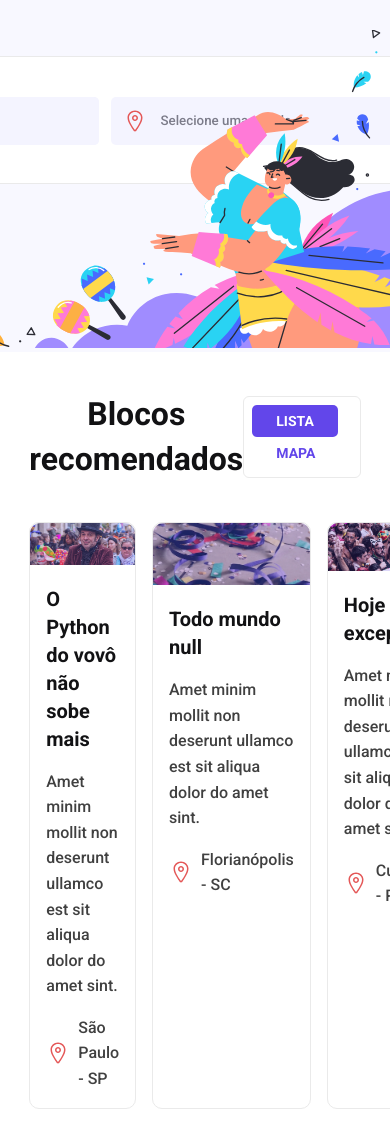
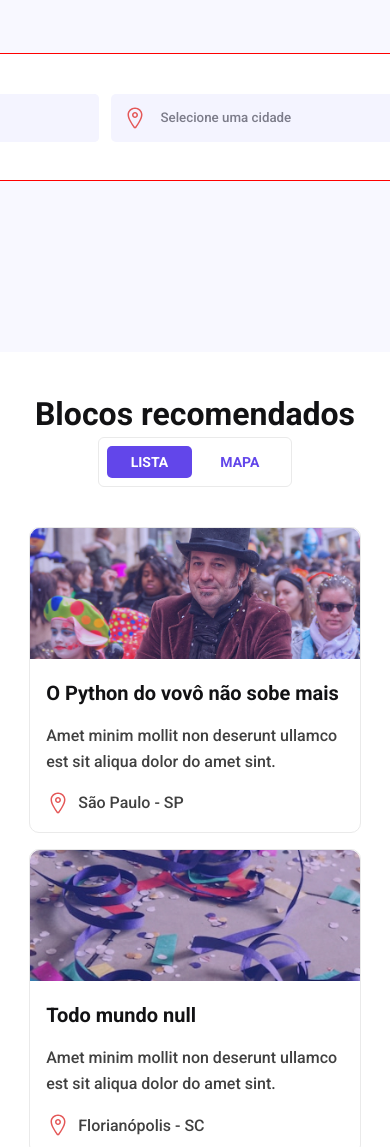
Before and after one commit to IsabelNtanda/-boraCodar, a plain HTML site: page desafio07/index.html in a window 390 px wide. Shown: the part 323-1470 px from the top of the page. Drawn offline with Linux system fonts and the light colour scheme.

Commit message:
adicionado a responsividade

```diff
--- a/desafio07/assets/css/style.css
+++ b/desafio07/assets/css/style.css
@@ -29,6 +29,7 @@
   height: 16.7rem;
   margin: 0 auto 4rem auto;
   text-align: center;
+
 }
 .content-top p {
   font-weight: 500;
@@ -51,15 +52,13 @@
   margin: 0 auto;
   height: 12.8rem;
   background: #ffffff;
-  border: 1px solid #eaeaea;
+  border: 1px solid red;
   border-radius: 1rem;
   padding: 4rem;
 }
-
 /* FORM */
 #formulario {
   display: grid;
-  align-items: center;
   gap: 1.2rem;
   grid-template-columns: 1fr 1fr 169px;
 }
@@ -70,6 +69,7 @@
   align-items: center;
   background-color: #f4f4ff;
   border-radius: 0.5rem;
+
 }
 #formulario .searchField img {
   padding-left: 1.2rem;
@@ -163,15 +163,13 @@
   background-color: transparent;
   filter: brightness(1.5);
 }
-#grid-cards{
-display: grid;
-grid-template-rows: 1fr 1fr 1fr;
-}
+
 #grid-cards .line {
   margin-top: 4rem;
   display: flex;
   gap: 1.6rem;
 }
+
 .line .card {
   border: 1px solid #eaeaea;
   width: 40%;
@@ -211,6 +209,35 @@ text-transform: capitalize;
 font-weight: 400;
 }
 
+@media (max-width: 780px) {
+  .content-top h1 {
+    font-size: 2.4rem;
+  }
+  .ilustra-02 {
+   display: none;
+  }
+  #main .main-title {
+    display: flex;
+    flex-direction: column;
+  }
+  #grid-cards .line {
+    width: 100%;
 
-@media (max-width: 780px) {
+    display: flex;
+    flex-direction: column;
+    gap: 1.6rem;
+  }
+  .line .card {
+    width: 100%;
+  }
+  .line .card > img {
+    max-width: 100%;
+  }
+  #hero .content {
+  display: flex;
+  flex-direction: column;
+  justify-content: center;
+  align-items: center;
+  }
+
 }
--- a/desafio07/index.html
+++ b/desafio07/index.html
@@ -12,7 +12,7 @@
     <meta name="viewport" content="width=device-width, initial-scale=1.0" />
     <link rel="stylesheet" href="./assets/css/global.css" />
     <link rel="stylesheet" href="./assets/css/style.css" />
-    <title>Document</title>
+    <title>Blocos de carnaval</title>
   </head>
   <body>
     <header id="hero">
```
